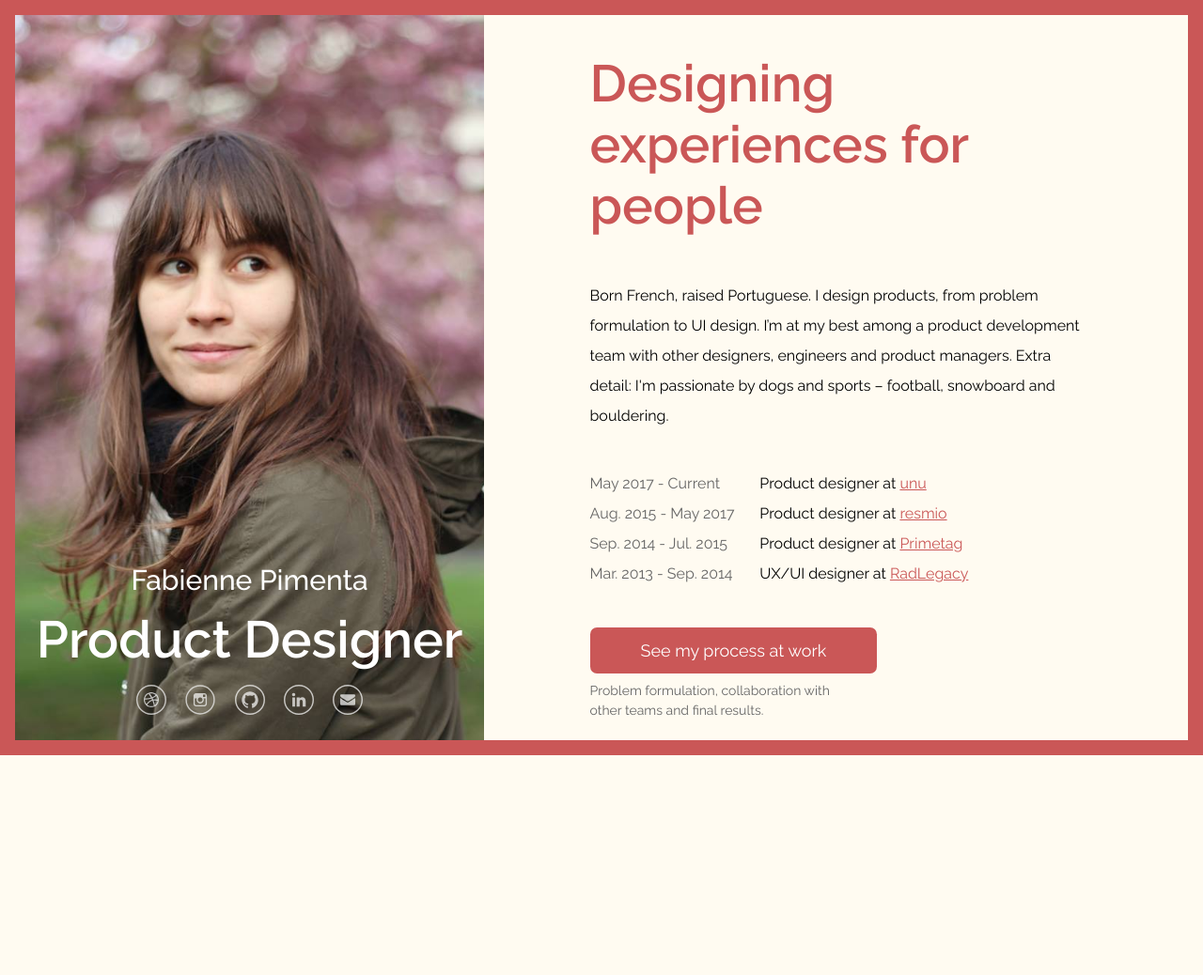
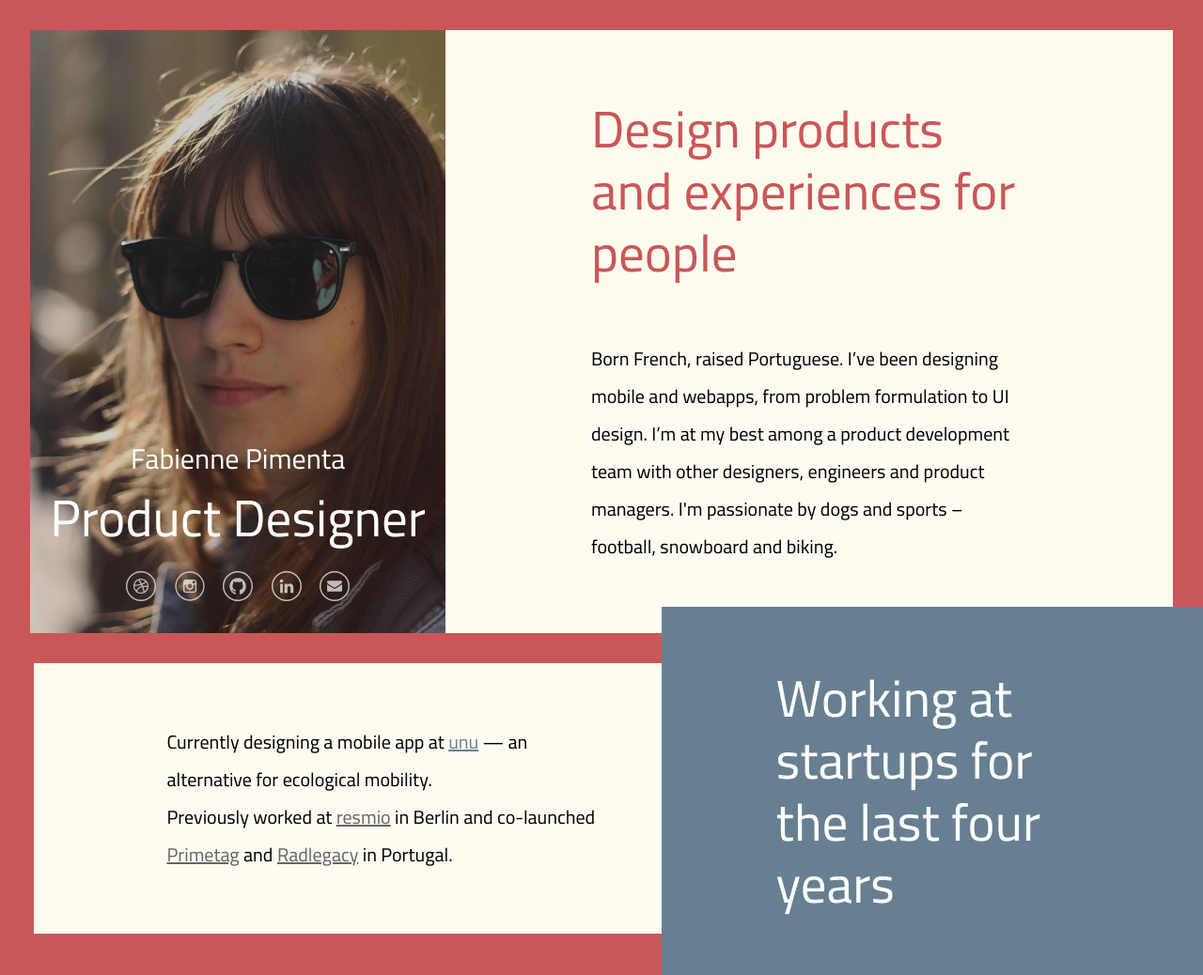
Before and after one commit to fabiennepimenta/fabiennepimenta.github.io, a plain HTML site: page index.html in a window 1280 px wide. Shown: the whole page at 94% size. Before the commit the page ends 804 px from the top, so only its background shows below. Drawn offline with Linux system fonts and the light colour scheme.

Commit message:
Improvements on design
Changed experience section for two different blocks.

```diff
--- /dev/null
+++ b/cssreset.css
@@ -0,0 +1 @@
+/*! minireset.css v0.0.3 | MIT License | github.com/jgthms/minireset.css */html,body,p,ol,ul,li,dl,dt,dd,blockquote,figure,fieldset,legend,textarea,pre,iframe,hr,h1,h2,h3,h4,h5,h6{margin:0;padding:0}h1,h2,h3,h4,h5,h6{font-size:100%;font-weight:normal}ul{list-style:none}button,input,select,textarea{margin:0}html{box-sizing:border-box}*,*:before,*:after{box-sizing:inherit}img,embed,iframe,object,audio,video{height:auto;max-width:100%}iframe{border:0}table{border-collapse:collapse;border-spacing:0}td,th{padding:0;text-align:left}
--- a/index.html
+++ b/index.html
@@ -16,7 +16,7 @@ content="http://fabiennepimenta.com/" />
 content="http://fabiennepimenta.com/images/web.jpg" />
 	<meta property="og:description" content="Fabienne Pimenta website" />
 	<link rel="stylesheet" type="text/css"  href="styles.css" />
-  <link href="https://fonts.googleapis.com/css?family=Raleway:400,500,600" rel="stylesheet">
+  <link href="https://fonts.googleapis.com/css?family=Cairo" rel="stylesheet">
   <script>
     (function(i,s,o,g,r,a,m){i['GoogleAnalyticsObject']=r;i[r]=i[r]||function(){
     (i[r].q=i[r].q||[]).push(arguments)},i[r].l=1*new Date();a=s.createElement(o),
@@ -48,11 +48,11 @@ content="http://fabiennepimenta.com/images/web.jpg" />
 
     <div class="text">
       <div class="info">
-        <h1>Designing experiences for people</h1>
-        <p>Born French, raised Portuguese. I design products, from problem formulation to UI design. I’m at my best among a product development team with other designers, engineers and product managers.
-Extra detail: I'm passionate by dogs and sports – football, snowboard and bouldering.</p>
+        <h1>Design products and experiences for people</h1>
+        <p>Born French, raised Portuguese. I’ve been designing mobile and webapps, from problem formulation to UI design. I’m at my best among a product development team with other designers, engineers and product managers. I'm passionate by dogs and sports – football, snowboard and biking.</p>
       </div>
 
+<!--
       <div class="experience">
         <div class="dates">
 	  <div><p>May 2017 - Current</p><span>Product designer at <a href="http://unumotors.com" target="_blank">unu</a></span></div>
@@ -60,14 +60,28 @@ Extra detail: I'm passionate by dogs and sports – football, snowboard and boul
           <div><p>Sep. 2014 - Jul. 2015</p><span>Product designer at <a href="http://primetag.net" target="_blank">Primetag</a></span></div>
           <div><p>Mar. 2013 - Sep. 2014</p><span>UX/UI designer at <a href="http://radlegacy.com" target="_blank">RadLegacy</a></span></div>
         </div>
-      </div>
-
+      </div> -->
+<!--
       <div class="usecase">
         <a href="http://fabiennepimenta.com/documents/briefing-usecase.pdf" target="_blank">See my process at work</a>
         <p>Problem formulation, collaboration with other teams and final results.</p>
       </div>
+    </div> -->
+
+	</section>
+
+  <section class="lastsection">
+
+    <blockquote class="quote">
+        <h1>Working at startups for the last four years</h1>
+    </blockquote>
+
+    <div class="work">
+        <p class="current">Currently designing a mobile app at <a href="http://unumotors.com" target="_blank">unu</a>  — an alternative for ecological mobility.</p>
+        <p class="past">Previously worked at <a href="http://resmio.com" target="_blank">resmio</a> in Berlin and co-launched <a href="http://primetag.net" target="_blank">Primetag</a> and <a href="http://radlegacy.com" target="_blank">Radlegacy</a> in Portugal.</p>
     </div>
 
   </section>
+
 </body>
 </html>
--- a/styles.less
+++ b/styles.less
@@ -1,3 +1,5 @@
+@import "cssreset.css";
+
 @charset "UTF-8";
 
 @background:#FFFBF1;
@@ -7,16 +9,18 @@
 @linkhover:#A54747;
 @input:#f9f9f9;
 @cinzainput:#F2EDED;
+@bluegray:#678091;
 
 html{
-	background-color: @background;
 	height: 100%;
+	background-color: @title;
+
 }
 
 body{
-	font-family: 'Raleway', sans-serif;
+	font-family: 'Cairo', sans-serif;
 	font-weight: 400;
-	height: 100%;
+	height: auto;
 	line-height: 2;
 	margin: 0 0;
 	background-color: @title;
@@ -24,11 +28,11 @@ body{
 
 	h1{
 		color: white;
-		font-size: 40px;
-		font-weight: 600;
+		font-size: 43px;
+		font-weight: 500;
     margin: 0;
-		line-height: normal;
-		@media only screen and (min-width: 960px) {
+    line-height: 1.2;
+		@media only screen and (min-width: 1000px) {
 			font-size: 55px;
 		}
 	}
@@ -38,7 +42,7 @@ body{
 		font-size: 25px;
 		font-weight: 500;
 		margin: 0;
-		@media only screen and (min-width: 960px) {
+		@media only screen and (min-width: 1000px) {
 			font-size: 30px;
 		}
 	}
@@ -51,6 +55,7 @@ body{
 	}
 	p{
 		margin: 0;
+		font-size: 20px;
 	}
 	a:active, a:focus, a:link, a:visited{
 		color:@title;
@@ -64,29 +69,32 @@ body{
 }
 
 #container{
-	width: 100;
+	width: 100%;
 	margin: 0 auto;
 	background-color: @title;
 	display: flex;
 	height: auto;
 	max-width: 1400px;
 	flex-wrap: wrap;
-	padding: 0.8em;
+	padding: 1em;
 	// justify-content: space-between;
 	// align-self: flex-start;
 	// align-items: stretch;
 	@media only screen and (min-width: 1000px) {
 		flex-wrap: nowrap;
 		height: 100;
-		padding: 1em;
+		padding: 2em;
 	}
+}
+
 	.pic{
 		display: flex;
-		background: url("images/fabi.jpg") center center no-repeat;
+		background-color: black;
+		background: url("images/fabi_pic.jpg") center center no-repeat;
 		background-size: cover;
 		width: 100%;
 		height: 20em;
-		@media only screen and (min-width: 960px) {
+		@media only screen and (min-width: 1000px) {
 		width: 40%;
 		height: auto;
 		}
@@ -101,8 +109,8 @@ body{
 				opacity: 0.7;
 				img{
 					padding: 0 0.5em;
-					width: 2em;
-					height: 2em;
+					width: 3em;
+					height: 3em;
 				}
 			}
 			a:hover{
@@ -110,98 +118,175 @@ body{
 				}
 		}
 	}
+
 	.text{
 		// flex-grow: 2;
 		width: 100%;
 		background-color: @background;
-		@media only screen and (min-width: 960px) {
-		width: 60%;
+			@media only screen and (min-width: 1000px) {
+			width: 70%;
 			}
 			.info{
-				margin: 2.5em auto;
+				margin: 4.5em auto;
 				width: 85%;
-				@media only screen and (min-width: 690px) {
-				width: 70%;
+					@media only screen and (min-width: 1000px) {
+					width: 60%;
 					}
 					h1{
 						color:@title;
 					}
 					p{
+						margin-top: 2em;
+						@media only screen and (min-width: 1000px) {
 							margin-top: 3em;
-				}
-			}
-			.experience{
-				width: 85%;
-				margin: 0 auto;
-				display: flex;
-				flex-direction: row;
-				flex-wrap: wrap;
-				justify-content: flex-start;
-				align-items: flex-start;
-				align-content: flex-start;
-				@media only screen and (min-width: 690px) {
-				width: 70%;
-				}
-				.dates{
-					p{
-						color: @grey;
-						margin-right: 0.3em;
-						margin-top: 1em;
-						@media only screen and (min-width: 500px) {
-							font-size: 16px;
-							display: inline-block;
-							margin-top: 0;
-							width: 11em;
-						}
-					}
-					span{
-						@media only screen and (min-width: 500px) {
-							font-size: 16px;
-						}
-					}
-				}
-				.workplace{
-					line-height: 2em;
-				}
-			}
-			.usecase{
-				width: 85%;
-				margin: 3em auto;
-				margin-bottom: 0;
-				@media only screen and (min-width: 690px) {
-				width: 70%;
-				}
-				a{
-					background-color: @title;
-					border-radius: 0.4em;
-					color: white;
-					font-size: 18px;
-					font-family: 'Raleway', sans-serif;
-					font-weight: 400;
-					padding: 0.8em 1em;
-					text-decoration: none;
-					@media only screen and (min-width: 500px) {
-						padding: 0.8em 3em;
-					}
-				}
-				a:hover{
-					background-color: @linkhover;
-				}
-				p{
-					margin-top: 1em;
-					width: 85%;
-					font-size: 14px;
-					line-height: 1.5em;
-					color: @grey;
-					margin-bottom: 2.5em;
-					@media only screen and (min-width: 900px) {
-						width: 100%;
-						margin-bottom: 1.5em;
-					}
-					@media only screen and (min-width: 1200px) {
-						width: 50%;
 						}
 					}
 			}
 }
+
+// 			.experience{
+// 				width: 85%;
+// 				margin: 0 auto;
+// 				display: flex;
+// 				flex-direction: row;
+// 				flex-wrap: wrap;
+// 				justify-content: flex-start;
+// 				align-items: flex-start;
+// 				align-content: flex-start;
+// 				@media only screen and (min-width: 690px) {
+// 				width: 70%;
+// 				}
+// 				.dates{
+// 					p{
+// 						color: @grey;
+// 						margin-right: 0.3em;
+// 						margin-top: 1em;
+// 						@media only screen and (min-width: 500px) {
+// 							font-size: 16px;
+// 							display: inline-block;
+// 							margin-top: 0;
+// 							width: 11em;
+// 						}
+// 					}
+// 					span{
+// 						@media only screen and (min-width: 500px) {
+// 							font-size: 16px;
+// 						}
+// 					}
+// 				}
+// 				.workplace{
+// 					line-height: 2em;
+// 				}
+// 			}
+// 			.usecase{
+// 				width: 85%;
+// 				margin: 3em auto;
+// 				margin-bottom: 0;
+// 				@media only screen and (min-width: 690px) {
+// 				width: 70%;
+// 				}
+// 				a{
+// 					background-color: @title;
+// 					border-radius: 0.4em;
+// 					color: white;
+// 					font-size: 18px;
+// 					font-family: 'Raleway', sans-serif;
+// 					font-weight: 400;
+// 					padding: 0.8em 1em;
+// 					text-decoration: none;
+// 					@media only screen and (min-width: 500px) {
+// 						padding: 0.8em 3em;
+// 					}
+// 				}
+// 				a:hover{
+// 					background-color: @linkhover;
+// 				}
+// 				p{
+// 					margin-top: 1em;
+// 					width: 85%;
+// 					font-size: 14px;
+// 					line-height: 1.5em;
+// 					color: @grey;
+// 					margin-bottom: 2.5em;
+// 					@media only screen and (min-width: 900px) {
+// 						width: 100%;
+// 						margin-bottom: 1.5em;
+// 					}
+// 					@media only screen and (min-width: 1200px) {
+// 						width: 50%;
+// 					}
+// 				}
+// 			}
+// 		}
+// }
+//
+
+.lastsection{
+		margin: 0 1em;
 }
+.quote{
+		background-color: @bluegray;
+		padding: 2em;
+		color: @background;
+		font-weight: 500;
+		@media only screen and (min-width: 550px) {
+			position: absolute;
+			margin-right: 0;
+			right: 0;
+			width: 45%;
+			margin-top: -40px;
+		}
+		@media only screen and (min-width: 1000px) {
+			margin-top: -60px;
+			padding: 4em 2em;
+				h1{
+					width: 65%;
+	    		margin: 0 auto;
+				}
+		}
+}
+
+.work{
+	background-color: @background;
+	padding: 2em;
+	.current{
+		a:active, a:focus, a:link, a:visited{
+			color:@bluegray;
+			text-decoration: underline;
+			}
+		a:hover{
+				color:@grey;
+				cursor: pointer;
+				text-decoration: underline;
+		}
+	}
+	.past{
+		a:active, a:focus, a:link, a:visited{
+			color:@grey;
+			text-decoration: underline;
+			}
+		a:hover{
+				color:@grey;
+				cursor: pointer;
+				text-decoration: underline;
+		}
+	}
+	@media only screen and (min-width: 550px) {
+		width: 60%;
+		p{
+			width: 80%;
+			margin: 0 auto;
+		}
+	}
+
+	@media only screen and (min-width: 1000px) {
+		width: 60%;
+		padding: 4em 1em;
+		margin-left: 20px;
+		margin-top: 0;
+		p{
+			width: 65%;
+			margin: 0 auto;
+		}
+	}
+}
```
Also changed, not shown: images/fabi_pic.jpg (added), styles.css, 1 other file. Lines whose indentation alone changed are shown as unchanged.
